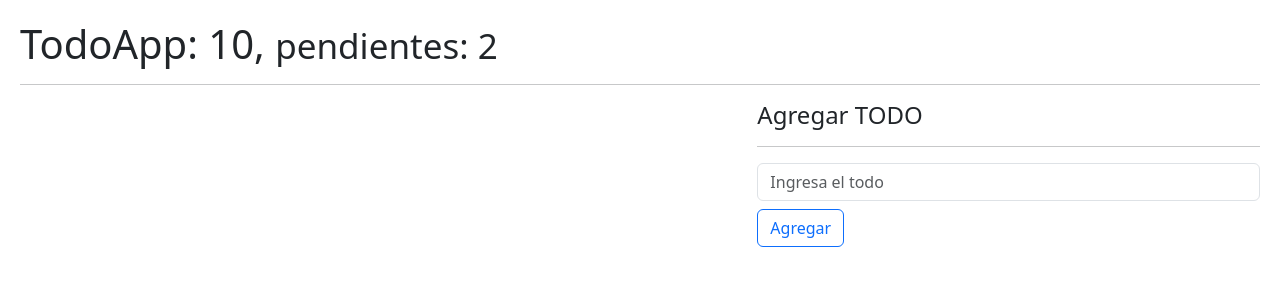
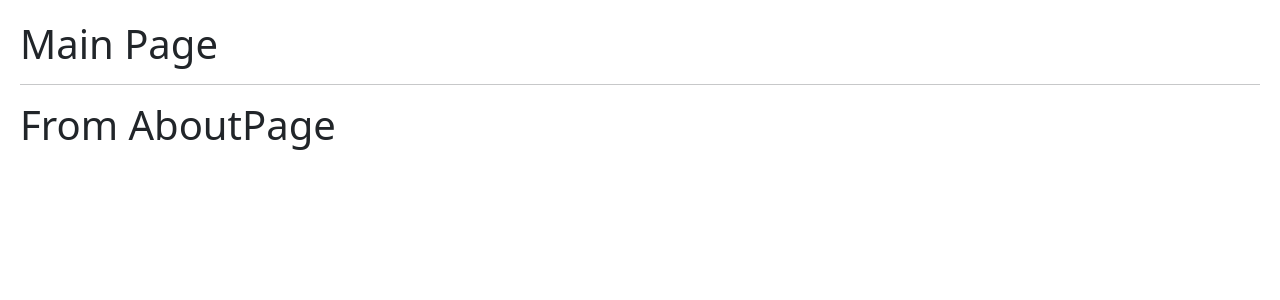
Before and after one commit to ewandmaloney/react-hooks, a React (Vite) app: page /about in a window 1280 px wide. Shown: the top 300 px of the page. Built offline with nearby package versions, Linux system fonts and the light colour scheme.

Commit message:
useContext + react router dom ( on process )

```diff
--- a/package.json
+++ b/package.json
@@ -11,7 +11,8 @@
   },
   "dependencies": {
     "react": "^18.3.1",
-    "react-dom": "^18.3.1"
+    "react-dom": "^18.3.1",
+    "react-router-dom": "^6.27.0"
   },
   "devDependencies": {
     "@eslint/js": "^9.11.1",
--- /dev/null
+++ b/src/09-useContext/AboutPage.jsx
@@ -0,0 +1,11 @@
+import React from "react";
+
+const AboutPage = () => {
+  return (
+    <div>
+      <h1>From AboutPage</h1>
+    </div>
+  );
+};
+
+export default AboutPage;
--- /dev/null
+++ b/src/09-useContext/HomePage.jsx
@@ -0,0 +1,11 @@
+import React from 'react'
+
+const HomePage = () => {
+  return (
+    <div>
+      <h1>From HomePage</h1>
+    </div>
+  )
+}
+
+export default HomePage
--- /dev/null
+++ b/src/09-useContext/LoginPage.jsx
@@ -0,0 +1,11 @@
+import React from "react";
+
+const LoginPage = () => {
+  return (
+    <div>
+      <h1>From LoginPage</h1>
+    </div>
+  );
+};
+
+export default LoginPage;
--- /dev/null
+++ b/src/09-useContext/MainApp.jsx
@@ -0,0 +1,22 @@
+import React from 'react'
+import { Routes, Route } from 'react-router-dom'
+import HomePage from './HomePage'
+import AboutPage from './AboutPage'
+import LoginPage from './LoginPage'
+
+const MainApp = () => {
+  return (
+    <>
+      <h1>Main Page</h1>
+      <hr />
+
+      <Routes>
+        <Route path="/" element={<HomePage />} />
+        <Route path="about" element={<AboutPage />} />
+        <Route path="login" element={<LoginPage />} />
+      </Routes>
+    </>
+  )
+}
+
+export default MainApp
--- a/src/main.jsx
+++ b/src/main.jsx
@@ -11,9 +11,13 @@ import CallbackHook from "./05-memos/CallbackHook.jsx";
 import { Padre } from "./07-tarea-memo/Padre.jsx";
 import "./08-useReducer/intro-reducer.js";
 import TodoApp from "./08-useReducer/TodoApp.jsx";
+import MainApp from "./09-useContext/MainApp.jsx";
+import { BrowserRouter } from "react-router-dom";
 
 createRoot(document.getElementById("root")).render(
-  <StrictMode>
-    <TodoApp />
-  </StrictMode>
+  <BrowserRouter>
+    {/* <StrictMode> */}
+    <MainApp />
+    {/* </StrictMode> */}
+  </BrowserRouter>
 );
```
Also changed, not shown: 1 other file (tests, documents, lock files or other folders).
